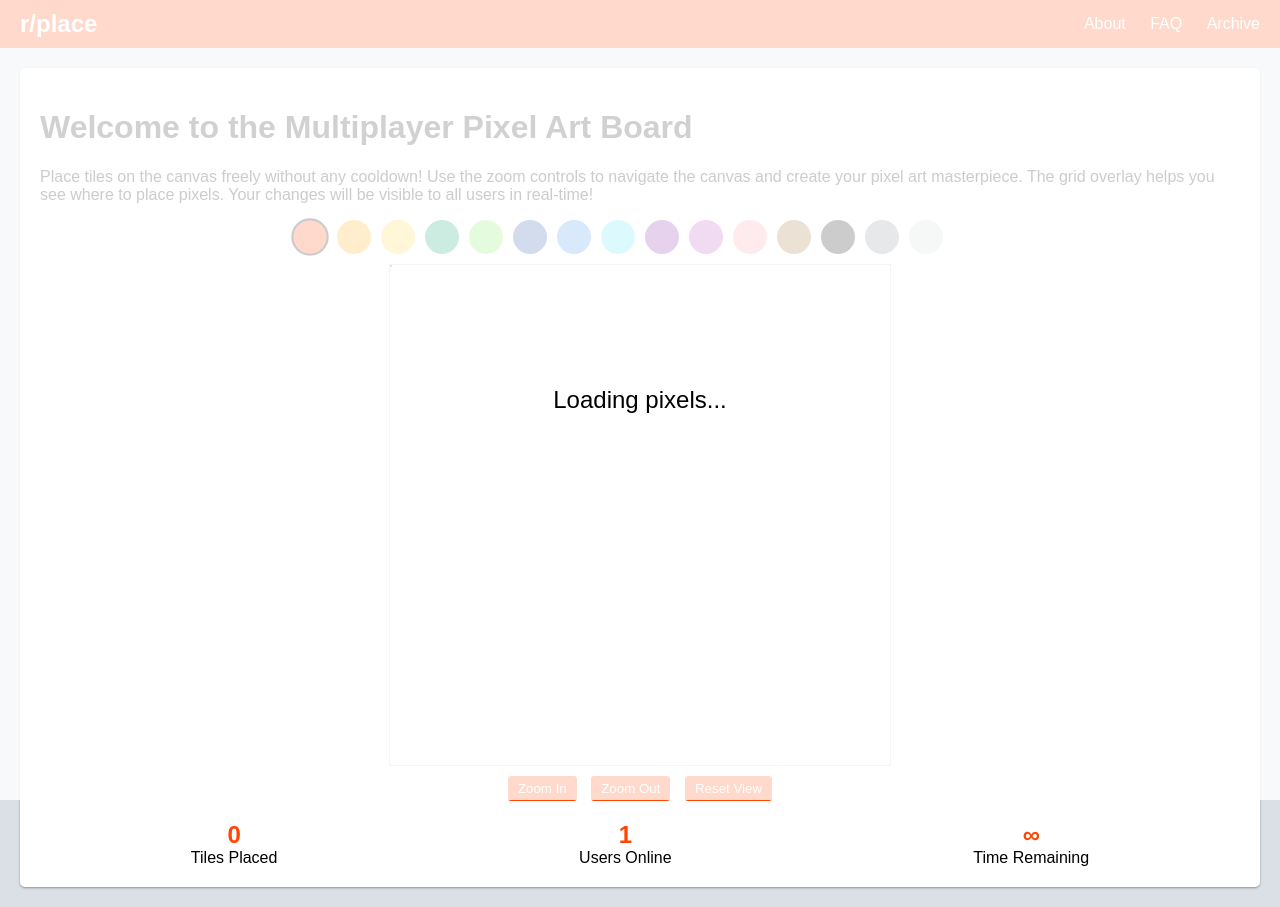
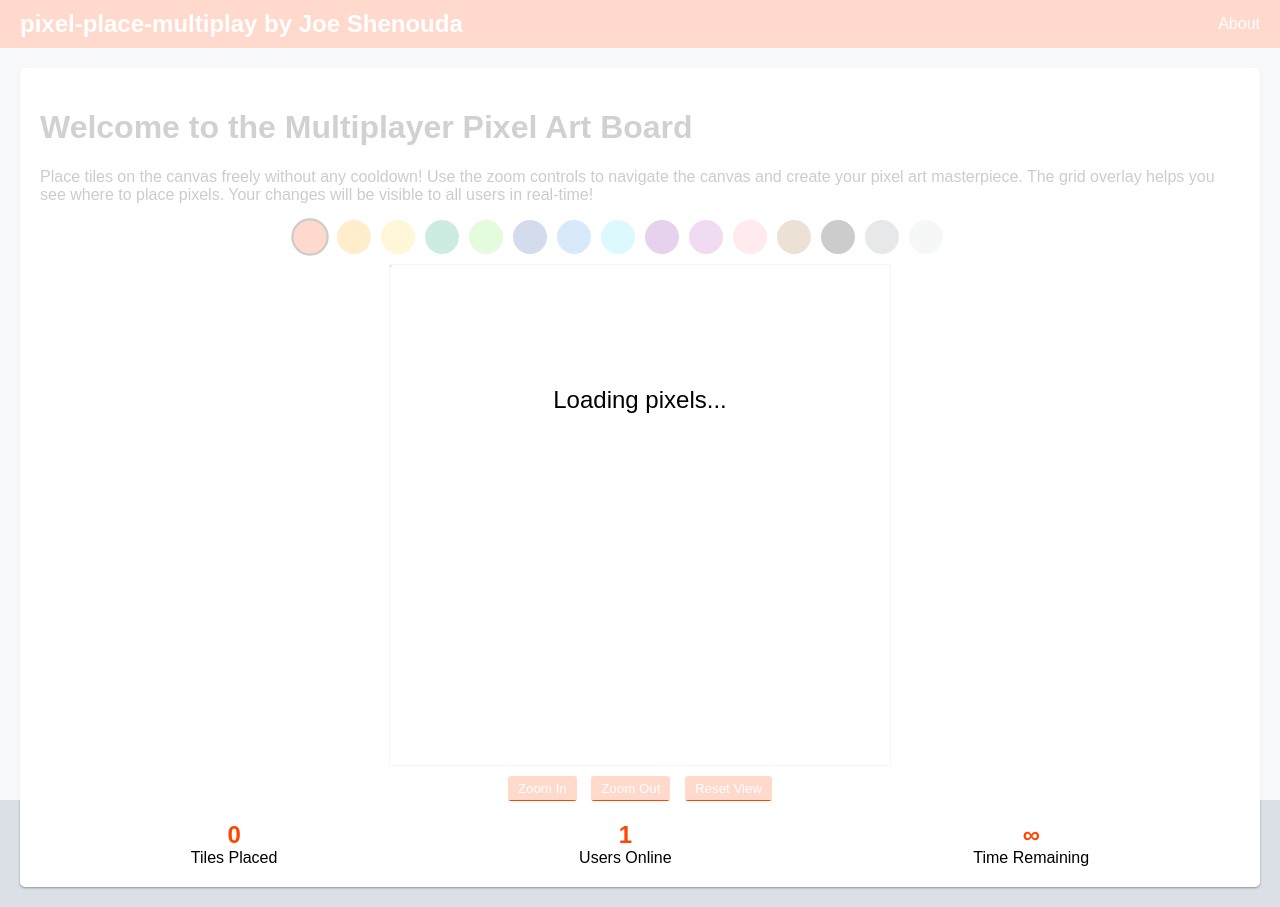
Before and after one commit to joe-shenouda/pixel-place-multiplay, a plain HTML site: page index.html in a window 1280 px wide. Drawn offline with Linux system fonts and the light colour scheme; a script that the page names is missing.

Commit message:
Update index.html

```diff
--- a/index.html
+++ b/index.html
@@ -158,11 +158,9 @@ button:hover {
 <body>
 <div id="loading">Loading pixels...</div>
 <header>
-    <div class="logo">r/place</div>
+    <div class="logo">pixel-place-multiplay by Joe Shenouda</div>
     <nav>
-        <a href="https://reddit.com/r/place/about">About</a>
-        <a href="https://reddit.com/r/place/faq">FAQ</a>
-        <a href="https://reddit.com/r/place/archive">Archive</a>
+        <a href="https://github.com/joe-shenouda/pixel-place-multiplay">About</a>
     </nav>
 </header>
 
```
